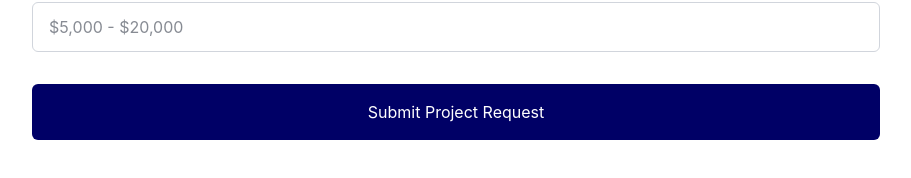
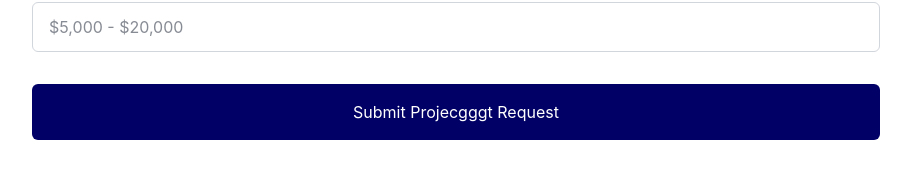
Before and after one commit to insightsandstrategy/iscl-website, a Next.js app: page /start-project in a window 1280 px wide. Shown: the part 914-1092 px from the top of the page, without its empty margins (184-1095 px from the left). Built offline with nearby package versions, Linux system fonts and the light colour scheme.

Commit message:
form backend f

```diff
--- a/components/forms/ProjectForm.tsx
+++ b/components/forms/ProjectForm.tsx
@@ -198,7 +198,7 @@ export default function ProjectForm() {
         disabled={loading}
         className="w-full py-4 bg-[#000066] text-white rounded-md hover:bg-opacity-90 transition disabled:opacity-50 disabled:cursor-not-allowed"
       >
-        {loading ? "Submitting..." : "Submit Project Request"}
+        {loading ? "Submitting..." : "Submit Projecgggt Request"}
       </button>
 
     </form>
```
